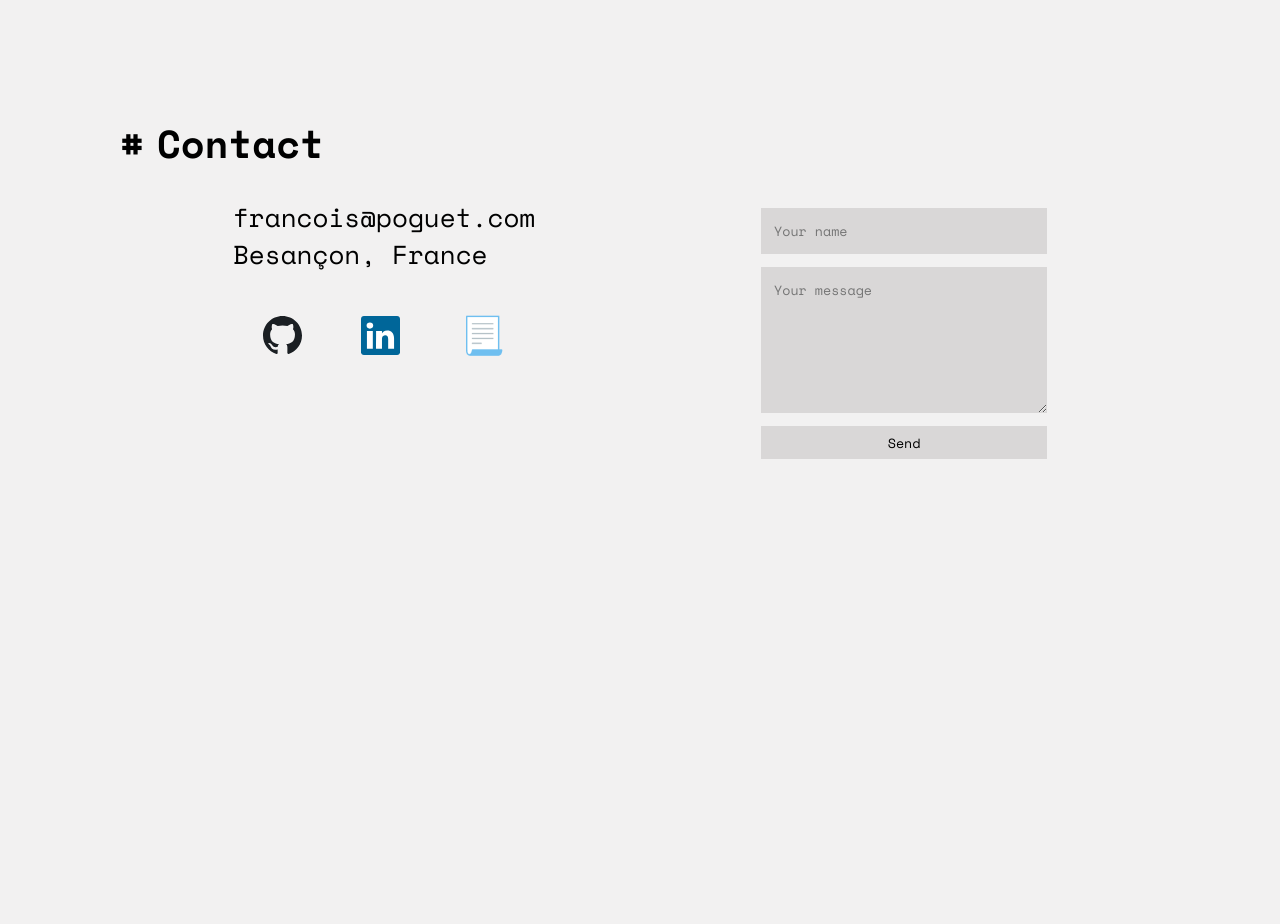
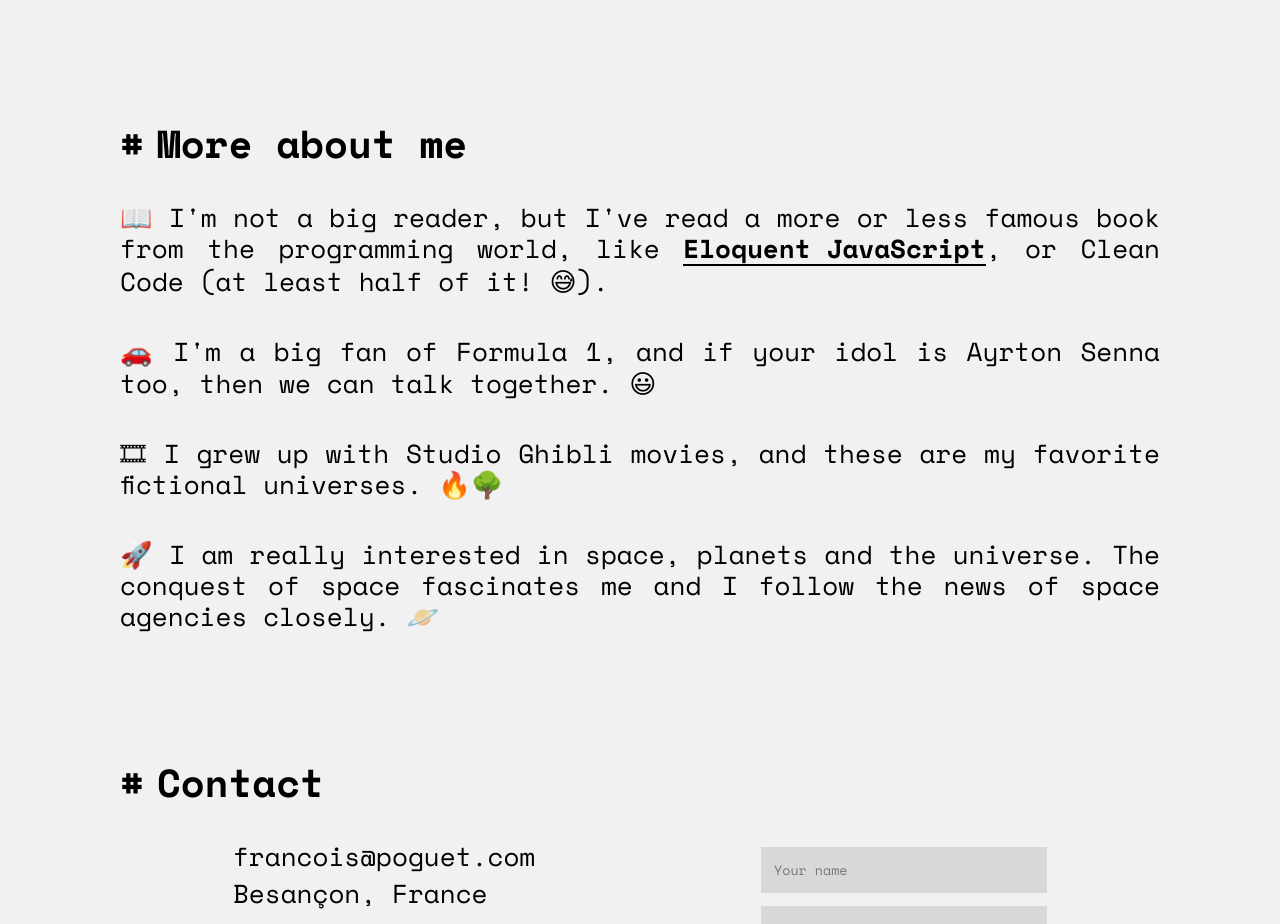
Before and after one commit to FrancoisPog/Website, a plain HTML site: page index.html in a window 1280 px wide. Shown: the part 4180-5104 px from the top of the page. Before the commit the page ends 4776 px from the top, so only its background shows below. Drawn offline with Linux system fonts and the light colour scheme.

Commit message:
add the more about me section

```diff
--- a/index.html
+++ b/index.html
@@ -38,33 +38,59 @@
             <section id="about">
                 <h2>About Myself</h2>
                 <p>
-          Hello, my name is <strong>François</strong>, I'm 20 years old and I have been studying
-          <strong>computer science</strong> at the University of Besançon for 2 years. I am
-          passionate about learning new concepts, technologies and languages.
+                    Hello, my name is <strong>François</strong>, I'm 20 years old and I have been
+                    studying <strong>computer science</strong> at the University of Besançon for 2
+                    years. I am passionate about learning new concepts, technologies and languages.
                 </p>
                 <p>
-          Before university, I studied science in high school, I was always passionate about
-          <strong>sciences</strong> and history. Particularly through the animal world and the
-          conquest of space.
+                    Before university, I studied science in high school, I was always passionate
+                    about
+                    <strong>sciences</strong> and history. Particularly through the animal world and
+                    the conquest of space.
                 </p>
                 <p>
-          My other main activity is <strong>sport</strong>, I practice Track & Field, mainly sprint
-          and high jump, for 5 years. I am sure that sport improves my mental strength, my
-          competitiveness and my constant need to do more.
+                    My other main activity is <strong>sport</strong>, I practice Track & Field,
+                    mainly sprint and high jump, for 5 years. I am sure that sport improves my
+                    mental strength, my competitiveness and my constant need to do more.
                 </p>
             </section>
             <section id="portfolio">
                 <h2>Portfolio</h2>
                 <p>
                     Here are my main projects, others are available on my
-          <a target="_blank" class="inline" href="https://github.com/FrancoisPog">GitHub</a>. Click
-          on them for more details.
+                    <a target="_blank" class="inline" href="https://github.com/FrancoisPog"
+                        >GitHub</a
+                    >. Click on them for more details.
                 </p>
             </section>
             <section id="skills">
                 <h2>Skills</h2>
                 <p>Here you will find what I can do. Click on logos for more details.</p>
                 <aside></aside>
+            </section>
+            <section id="more">
+                <h2>More about me</h2>
+                <p>
+                    📖 I'm not a big reader, but I've read a more or less famous book from the
+                    programming world, like
+                    <a class="inline" href="https://fr.eloquentjavascript.net/"
+                        >Eloquent JavaScript</a
+                    >, or Clean Code (at least half of it! 😅).
+                </p>
+
+                <p>
+                    🚗 I'm a big fan of Formula 1, and if your idol is Ayrton Senna too, then we can
+                    talk together. 😃
+                </p>
+
+                <p>
+                    🎞 I grew up with Studio Ghibli movies, and these are my favorite fictional
+                    universes. 🔥🌳
+                </p>
+                <p>
+                    🚀 I am really interested in space, planets and the universe. The conquest of
+                    space fascinates me and I follow the news of space agencies closely. 🪐
+                </p>
             </section>
             <section id="contact">
                 <h2>Contact</h2>
@@ -90,7 +116,12 @@
                     </aside>
                     <aside>
                         <input id="messageAuthor" type="text" placeholder="Your name" />
-            <textarea id="messageContent" placeholder="Your message" rows="6" cols="30"></textarea>
+                        <textarea
+                            id="messageContent"
+                            placeholder="Your message"
+                            rows="6"
+                            cols="30"
+                        ></textarea>
                         <button id="messageButton" type="submit">Send</button>
                     </aside>
                 </div>
--- a/styles/styles.scss
+++ b/styles/styles.scss
@@ -478,3 +478,9 @@ section#contact {
         }
     }
 }
+
+section#more {
+    p + p {
+        margin-top: 3rem;
+    }
+}
```
Also changed, not shown: data/skills.json (+1 -1 lines), styles/styles.css. Lines whose indentation alone changed are shown as unchanged.
